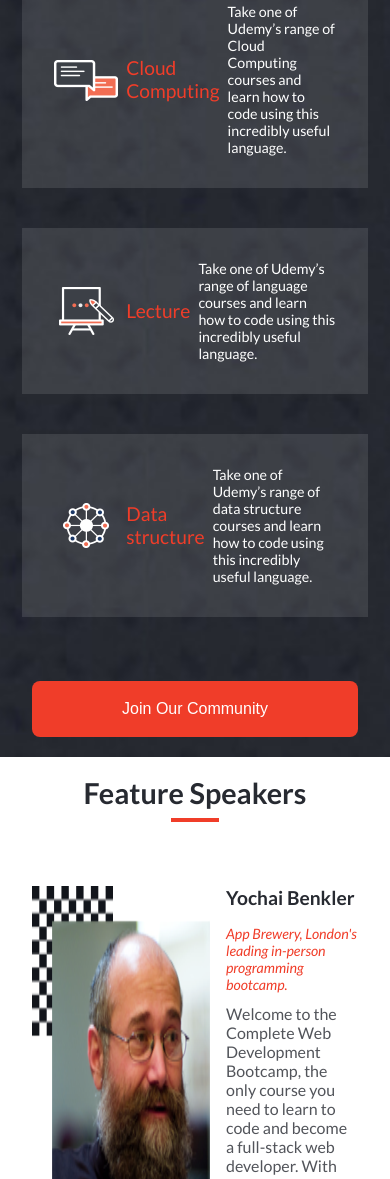
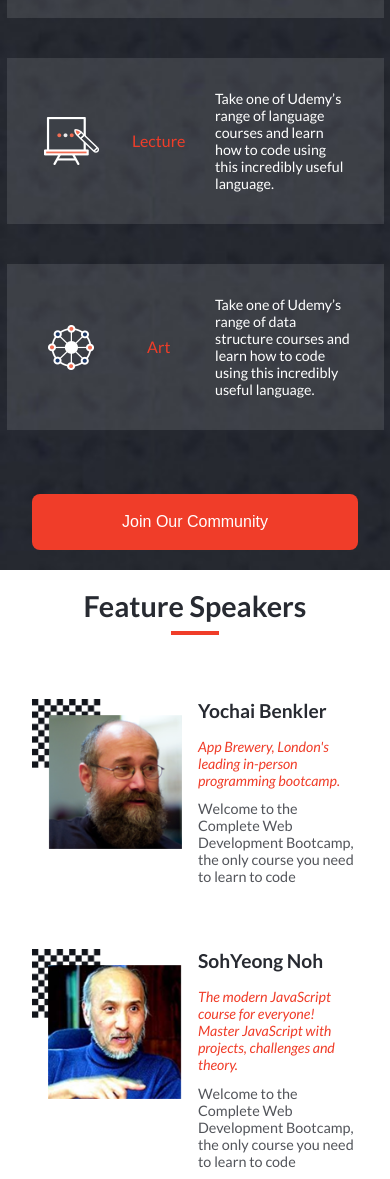
Before and after one commit to soesandarwin2201/HTML-CSS-JavaScript-capstone-project1, a plain HTML site: page index.html in a window 390 px wide. Shown: the part 1482-2661 px from the top of the page. Drawn offline with nearby package versions, Linux system fonts and the light colour scheme.

Commit message:
Make the style changes for speaker img

```diff
--- a/data.js
+++ b/data.js
@@ -4,42 +4,42 @@ const speaker = [
     personImg: './images/speaker1.png',
     personName: 'Yochai Benkler',
     personJob: 'App Brewery, London\'s leading in-person programming bootcamp.',
-    persontext: 'Welcome to the Complete Web Development Bootcamp, the only course you need to learn to code and become a full-stack web developer. With 150,000+ ratings and a 4.8 average',
+    persontext: 'Welcome to the Complete Web Development Bootcamp, the only course you need to learn to code ',
   },
   {
     id: 2,
     personImg: './images/speaker2.png',
     personName: 'SohYeong Noh',
     personJob: 'The modern JavaScript course for everyone! Master JavaScript with projects, challenges and theory.',
-    persontext: 'Welcome to the Complete Web Development Bootcamp, the only course you need to learn to code and become a full-stack web developer. With 150,000+ ratings and a 4.8 average',
+    persontext: 'Welcome to the Complete Web Development Bootcamp, the only course you need to learn to code ',
   },
   {
     id: 3,
     personImg: './images/speaker3.png',
     personName: 'Yochai Benkler',
     personJob: 'App Brewery, London\'s leading in-person programming bootcamp.',
-    persontext: 'Welcome to the Complete Web Development Bootcamp, the only course you need to learn to code and become a full-stack web developer. With 150,000+ ratings and a 4.8 average',
+    persontext: 'Welcome to the Complete Web Development Bootcamp, the only course you need to learn to code ',
   },
   {
     id: 4,
     personImg: './images/speaker4.png',
     personName: 'Yochai Benkler',
     personJob: 'App Brewery, London\'s leading in-person programming bootcamp.',
-    persontext: 'Welcome to the Complete Web Development Bootcamp, the only course you need to learn to code and become a full-stack web developer. With 150,000+ ratings and a 4.8 average',
+    persontext: 'Welcome to the Complete Web Development Bootcamp, the only course you need to learn to code ',
   },
   {
     id: 5,
     personImg: './images/speaker5.png',
     personName: 'Yochai Benkler',
     personJob: 'App Brewery, London\'s leading in-person programming bootcamp.',
-    persontext: 'Welcome to the Complete Web Development Bootcamp, the only course you need to learn to code and become a full-stack web developer. With 150,000+ ratings and a 4.8 average',
+    persontext: 'Welcome to the Complete Web Development Bootcamp, the only course you need to learn to code',
   },
   {
     id: 6,
     personImg: './images/speaker6.png',
     personName: 'Yochai Benkler',
     personJob: 'App Brewery, London\'s leading in-person programming bootcamp.',
-    persontext: 'Welcome to the Complete Web Development Bootcamp, the only course you need to learn to code and become a full-stack web developer. With 150,000+ ratings and a 4.8 average',
+    persontext: 'Welcome to the Complete Web Development Bootcamp, the only course you need to learn to code.',
   },
 ];
 
--- a/index.html
+++ b/index.html
@@ -109,7 +109,7 @@ your people</h1>
     <!--single card-->
     <article class="single-card">
      <img src="./images/program_icon_03.png" alt="program_icon_03">
-     <h4 class="card-title">Cloud Computing</h4>
+     <h4 class="card-title">Coding</h4>
      <div class="card-body">
       <p class="card-text">Take one of Udemy’s range of Cloud Computing courses and learn how to code using this incredibly useful language. </p>
      </div>
@@ -127,7 +127,7 @@ your people</h1>
     <!--single card-->
     <article class="single-card">
      <img src="./images/program_icon_05.png" alt="program_icon_05">
-     <h4 class="card-title">Data structure</h4>
+     <h4 class="card-title">Art</h4>
      <div class="card-body">
       <p class="card-text">Take one of Udemy’s range of data structure courses and learn how to code using this incredibly useful language. </p>
      </div>
--- a/styles.css
+++ b/styles.css
@@ -231,6 +231,11 @@ section {
   margin-bottom: 4rem;
 }
 
+.speaker-img {
+  width: 180px;
+  height: 180px;
+}
+
 .speaker-info {
   width: 50%;
 }
@@ -248,7 +253,7 @@ section {
 }
 
 .speaker-text {
-  font-size: 1rem;
+  font-size: .9rem;
   opacity: 0.8;
 }
 
@@ -621,6 +626,15 @@ section {
     gap: 0.5rem;
   }
 
+  .card-title {
+  font-size: 1rem;
+  font-weight: 400;
+ }
+
+  .card-text {
+   width: 35vw;
+  }
+
   .program-btn {
     background-color: var(--main-color);
     color: #fff;
@@ -637,6 +651,11 @@ section {
 
   .single-speaker {
     width: 100%;
+  }
+
+  .speaker-img {
+  width: 150px;
+  height: 150px;
   }
 
   .more-btn {
```
Also changed, not shown: .github/workflows/linters.yml.
